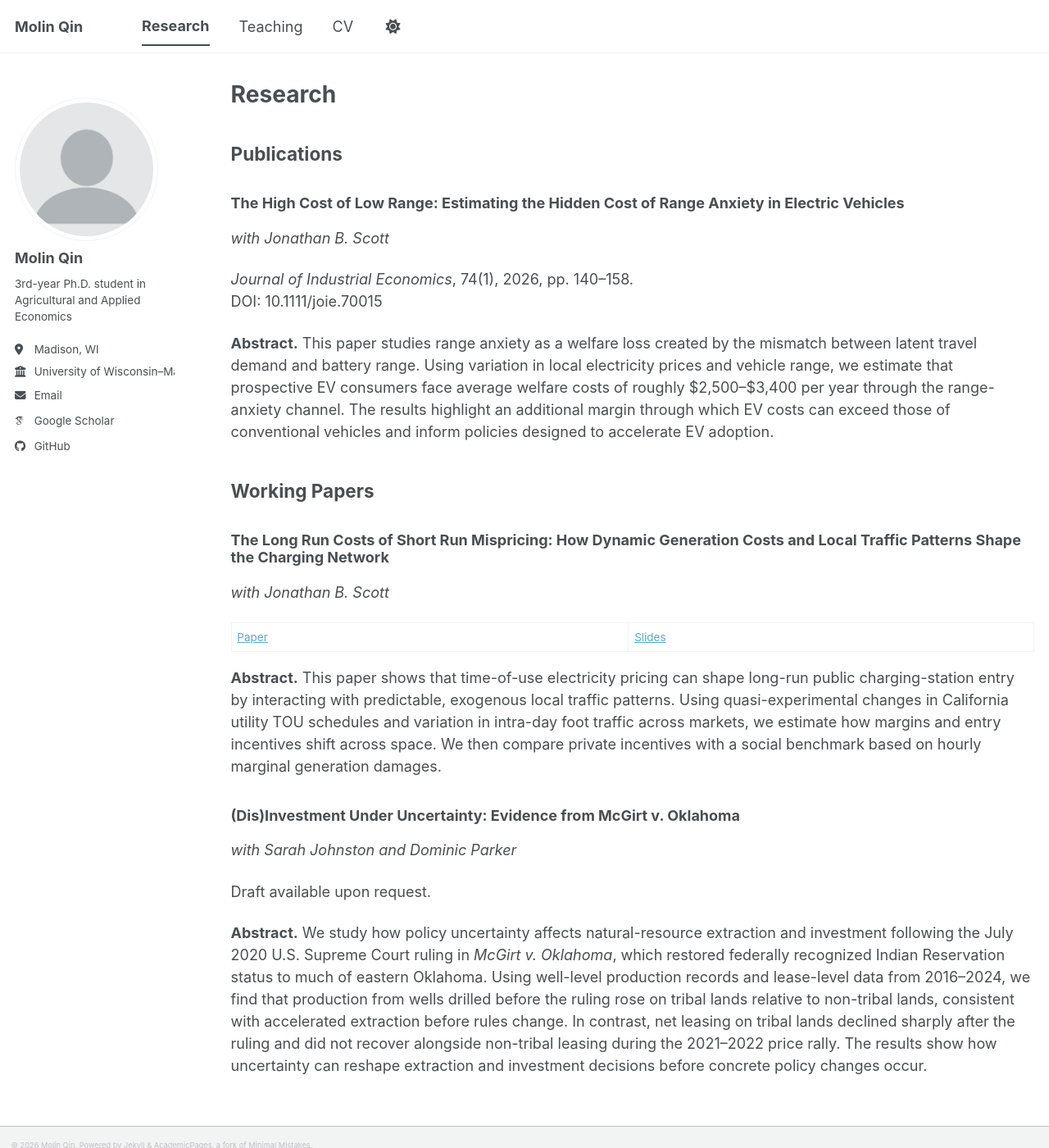
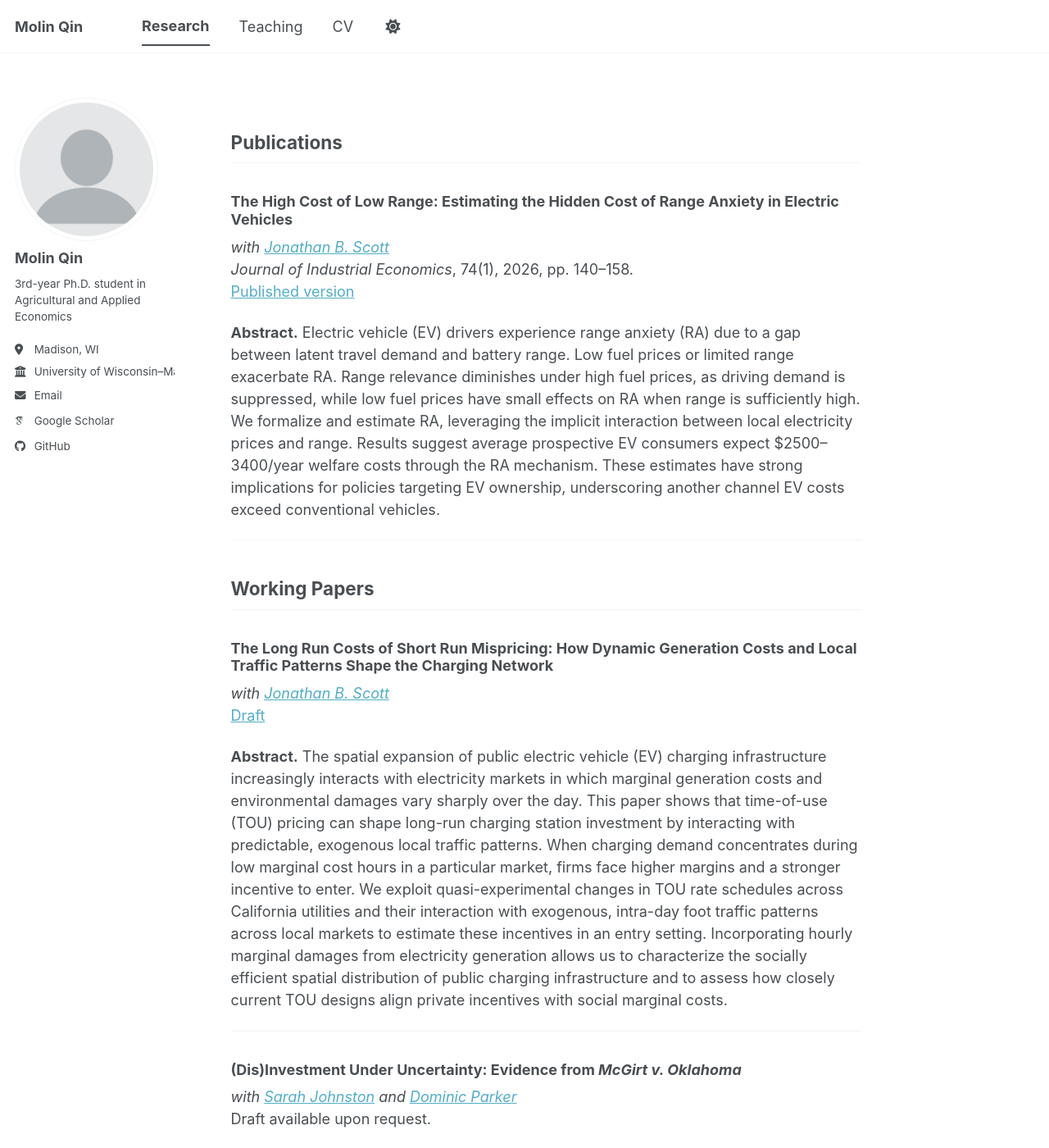
Before and after one commit to molinqin/molinqin.github.io, a Jekyll site: the page built from _pages/research.md, in a window 1280 px wide and 1400 px high. Shown: the whole window at 82% size. Built offline with Jekyll 4.4.1, drawn with Linux system fonts in a browser that asks for light colours; some web fonts are replaced; a script bundle is joined from its source files by our own code; library files that are not in the unit come from our copies; some of the changed text lies outside the part shown.

Commit message:
Update research page with new formatting and links

```diff
--- a/_pages/research.md
+++ b/_pages/research.md
@@ -1,6 +1,6 @@
 ---
-layout: archive
-title: "Research"
+layout: single
+title: ""
 permalink: /research/
 author_profile: true
 ---
@@ -8,25 +8,29 @@ author_profile: true
 ## Publications
 
 ### The High Cost of Low Range: Estimating the Hidden Cost of Range Anxiety in Electric Vehicles
-*with Jonathan B. Scott*
 
+*with [Jonathan B. Scott](https://www.jon-sc.in/home)*
 *Journal of Industrial Economics*, 74(1), 2026, pp. 140–158.
-DOI: 10.1111/joie.70015
+[Published version](https://doi.org/10.1111/joie.70015)
 
-**Abstract.** This paper studies range anxiety as a welfare loss created by the mismatch between latent travel demand and battery range. Using variation in local electricity prices and vehicle range, we estimate that prospective EV consumers face average welfare costs of roughly $2,500–$3,400 per year through the range-anxiety channel. The results highlight an additional margin through which EV costs can exceed those of conventional vehicles and inform policies designed to accelerate EV adoption.
+**Abstract.** Electric vehicle (EV) drivers experience range anxiety (RA) due to a gap between latent travel demand and battery range. Low fuel prices or limited range exacerbate RA. Range relevance diminishes under high fuel prices, as driving demand is suppressed, while low fuel prices have small effects on RA when range is sufficiently high. We formalize and estimate RA, leveraging the implicit interaction between local electricity prices and range. Results suggest average prospective EV consumers expect $2500–3400/year welfare costs through the RA mechanism. These estimates have strong implications for policies targeting EV ownership, underscoring another channel EV costs exceed conventional vehicles.
+
+---
 
 ## Working Papers
 
 ### The Long Run Costs of Short Run Mispricing: How Dynamic Generation Costs and Local Traffic Patterns Shape the Charging Network
-*with Jonathan B. Scott*
 
-[Paper](../files/Molin_Qin_JMP.pdf) | [Slides](../files/Molin_Qin_JMP_Slides.pdf)
+*with [Jonathan B. Scott](https://www.jon-sc.in/home)*
+[Draft](https://drive.google.com/file/d/1xZO84ff8d7bBp7oLfbB00rGXGiluKM7o/view?usp=sharing)
 
-**Abstract.** This paper shows that time-of-use electricity pricing can shape long-run public charging-station entry by interacting with predictable, exogenous local traffic patterns. Using quasi-experimental changes in California utility TOU schedules and variation in intra-day foot traffic across markets, we estimate how margins and entry incentives shift across space. We then compare private incentives with a social benchmark based on hourly marginal generation damages.
+**Abstract.** The spatial expansion of public electric vehicle (EV) charging infrastructure increasingly interacts with electricity markets in which marginal generation costs and environmental damages vary sharply over the day. This paper shows that time-of-use (TOU) pricing can shape long-run charging station investment by interacting with predictable, exogenous local traffic patterns. When charging demand concentrates during low marginal cost hours in a particular market, firms face higher margins and a stronger incentive to enter. We exploit quasi-experimental changes in TOU rate schedules across California utilities and their interaction with exogenous, intra-day foot traffic patterns across local markets to estimate these incentives in an entry setting. Incorporating hourly marginal damages from electricity generation allows us to characterize the socially efficient spatial distribution of public charging infrastructure and to assess how closely current TOU designs align private incentives with social marginal costs.
 
-### (Dis)Investment Under Uncertainty: Evidence from McGirt v. Oklahoma
-*with Sarah Johnston and Dominic Parker*
+---
 
+### (Dis)Investment Under Uncertainty: Evidence from *McGirt v. Oklahoma*
+
+*with [Sarah Johnston](https://www.sarahbjohnston.com/) and [Dominic Parker](https://aae.wisc.edu/dparker/)*
 Draft available upon request.
 
-**Abstract.** We study how policy uncertainty affects natural-resource extraction and investment following the July 2020 U.S. Supreme Court ruling in *McGirt v. Oklahoma*, which restored federally recognized Indian Reservation status to much of eastern Oklahoma. Using well-level production records and lease-level data from 2016–2024, we find that production from wells drilled before the ruling rose on tribal lands relative to non-tribal lands, consistent with accelerated extraction before rules change. In contrast, net leasing on tribal lands declined sharply after the ruling and did not recover alongside non-tribal leasing during the 2021–2022 price rally. The results show how uncertainty can reshape extraction and investment decisions before concrete policy changes occur.
+**Abstract.** When policy shocks threaten the security of future returns, natural-resource industries are predicted to respond on two margins: accelerated extraction from assets already in place, and delayed investment in new sunk-cost commitments. We document both responses following the July 2020 U.S. Supreme Court ruling in \textit{McGirt v. Oklahoma}, which restored federally-recognized Indian Reservation status to roughly 19 million acres of eastern Oklahoma and raised the prospect of major shifts in regulatory, taxing, and judicial authority over oil and gas. Using well-level production records and lease-level data for 2016--2024, we find that production from wells drilled before the ruling rose on tribal lands relative to non-tribal lands, consistent with a race to extract rents before rules change. Net leasing on tribal lands declined sharply after the ruling and did not recover alongside non-tribal leasing during the 2021--2022 price rally. The patterns show how uncertainty can reshape extraction and investment decisions before any concrete policy change occurs.
```
